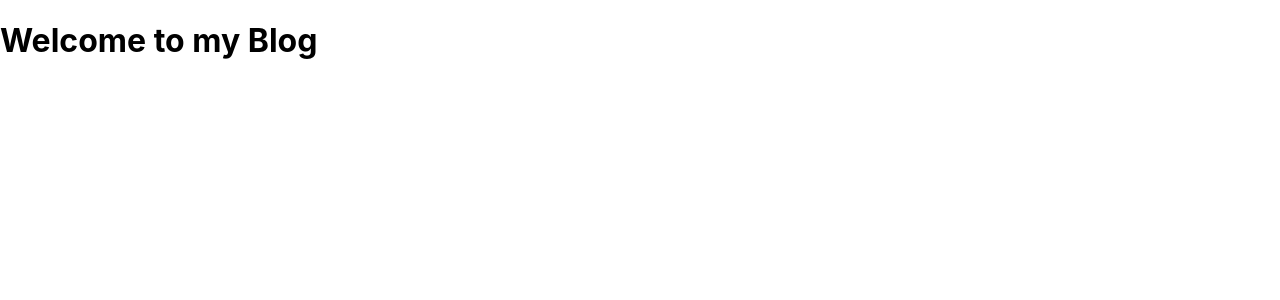
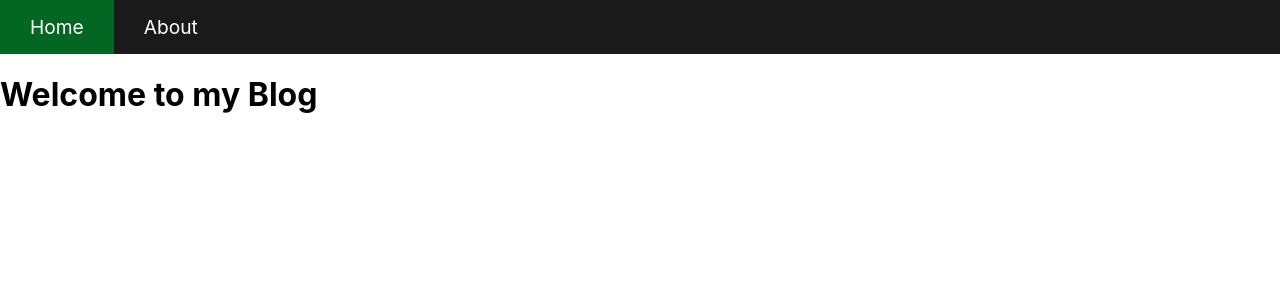
Before and after one commit to alb-xh/nextjs-app, a Next.js app: page / in a window 1280 px wide. Shown: the top 300 px of the page. Built offline with nearby package versions, Linux system fonts and the light colour scheme.

Commit message:
Feature: added navbar

```diff
--- a/components/Layout.tsx
+++ b/components/Layout.tsx
@@ -1,5 +1,6 @@
 import type { ReactNode } from 'react';
 import Meta from './Meta';
+import Nav from './Nav';
 
 type Props = { children?: ReactNode };
 
@@ -10,6 +11,12 @@ const Layout = ({ children }: Props) => (
       description='My NextJs blog app'
       keywords='NextJs, blog, app'
     />
+    <Nav
+      links={[
+        ['Home', '/'],
+        ['About', '/about']
+      ]}
+    />
     {children}
   </>
 );
--- /dev/null
+++ b/components/Nav.tsx
@@ -0,0 +1,24 @@
+import styles from '../styles/Nav.module.css';
+
+import Link from 'next/link';
+
+type Props = {
+  links: [string, string][],
+};
+
+const Nav = ({ links}: Props) => (
+  <div className={styles.nav}>
+    {
+      links.map(([ text, href ], i) => (
+        <Link
+          key={i}
+          href={href}
+        >
+          <a>{text}</a>
+        </Link>
+      ))
+    }
+  </div>
+);
+
+export default Nav;
--- a/components/index.tsx
+++ /dev/null
@@ -1,2 +0,0 @@
-export { default as Meta } from './Meta';
-export { default as Layout } from './Layout';
--- a/pages/_app.tsx
+++ b/pages/_app.tsx
@@ -1,7 +1,7 @@
 import '../styles/globals.css'
 
 import type { AppProps } from 'next/app'
-import { Layout } from '../components';
+import Layout from '../components/Layout';
 
 const App = ({ Component, pageProps }: AppProps) => (
   <Layout>
--- /dev/null
+++ b/styles/Nav.module.css
@@ -0,0 +1,15 @@
+.nav {
+  display: flex;
+  background-color: #1a1a1a;
+}
+
+.nav a {
+  display: flex;
+  color: white;
+  padding: 15px 30px 15px 30px;
+  font-size: larger;
+}
+
+.nav a:hover {
+  background-color: #036622;
+}
```
Also changed, not shown: styles/globals.css (line endings or trailing spaces).
